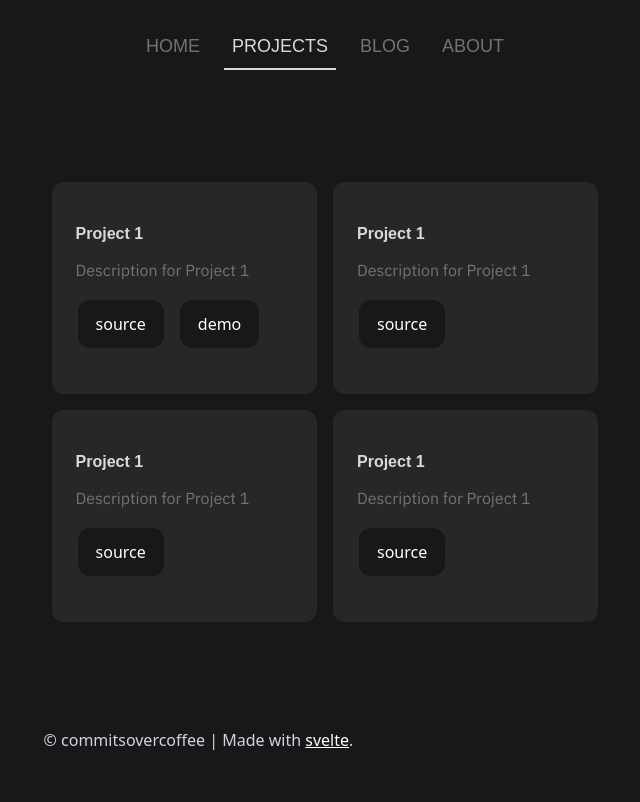
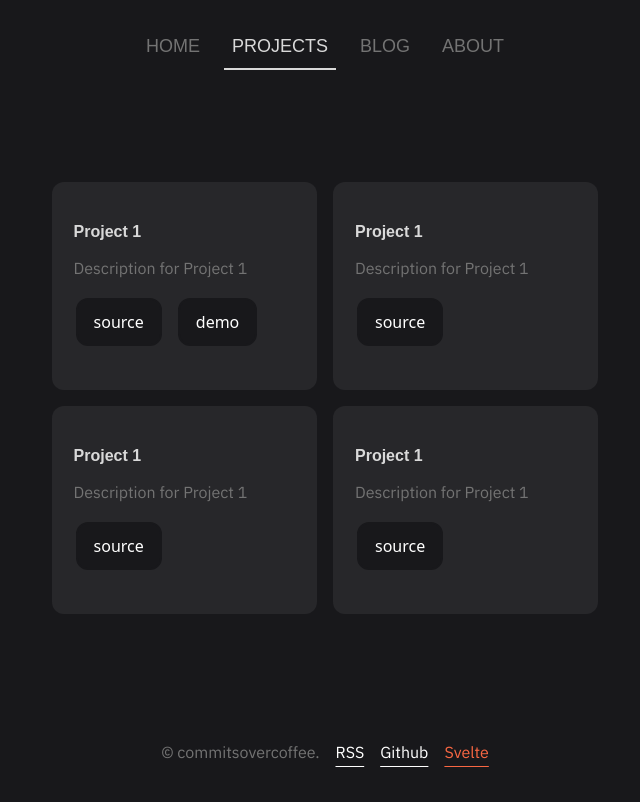
Before and after one commit to commitsovercoffee/home, a SvelteKit app: page /projects in a window 1280 px wide. Shown: the whole page, without its empty margins (315-955 px from the left). Built offline with nearby package versions, Linux system fonts and the light colour scheme; a web font is replaced by a local one.

Commit message:
polishes footer & projects page

```diff
--- a/src/routes/+layout.svelte
+++ b/src/routes/+layout.svelte
@@ -10,6 +10,11 @@
 
 <Nav />
 <slot />
-<footer class="mt-24">
-	© commitsovercoffee | Made with <a href="https://svelte.dev/">svelte</a>.
+<footer class="mt-24 font-plex_sans">
+	<section class="flex justify-center items-center space-x-4 text-dark underline-offset-8">
+		<p>© commitsovercoffee.</p>
+		<a class="hover:no-underline" href="/">RSS</a>
+		<a class="hover:no-underline" href="/">Github</a>
+		<a class="hover:no-underline text-[#f96743]" href="/">Svelte</a>
+	</section>
 </footer>
--- a/src/routes/projects/+page.svelte
+++ b/src/routes/projects/+page.svelte
@@ -6,9 +6,7 @@
 
 <main class="grid grid-cols-1 lg:grid-cols-2">
 	{#each content.projects as project}
-		<section
-			class="m-2 rounded-xl p-4 bg-darker border-2 border-darker hover:border-dark transition-all duration-300 ease-in-out"
-		>
+		<section class="m-2 rounded-xl p-4 bg-darker">
 			<ul class="p-0 list-inside list-none">
 				<li class="font-bold font-contrail text-light">
 					{project.name}
```
